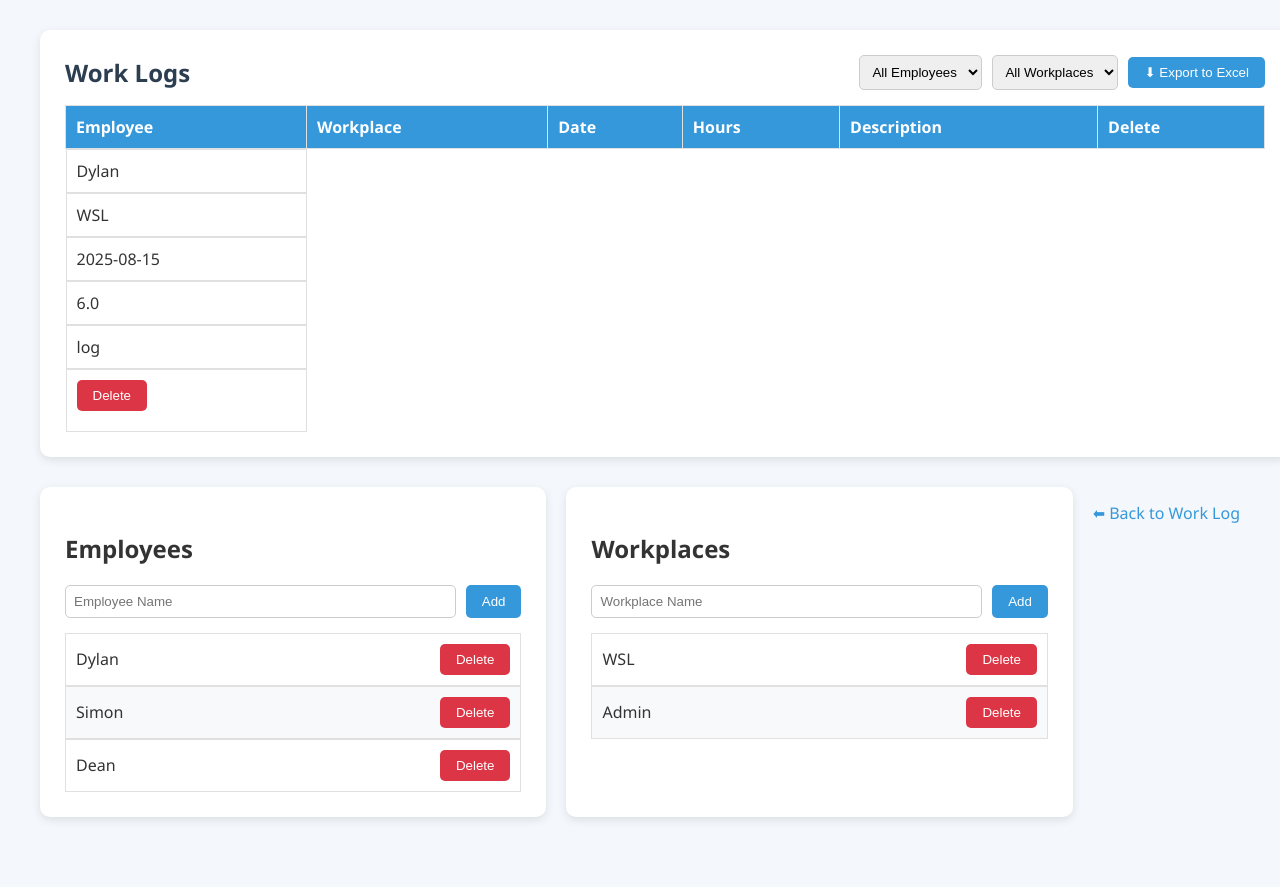
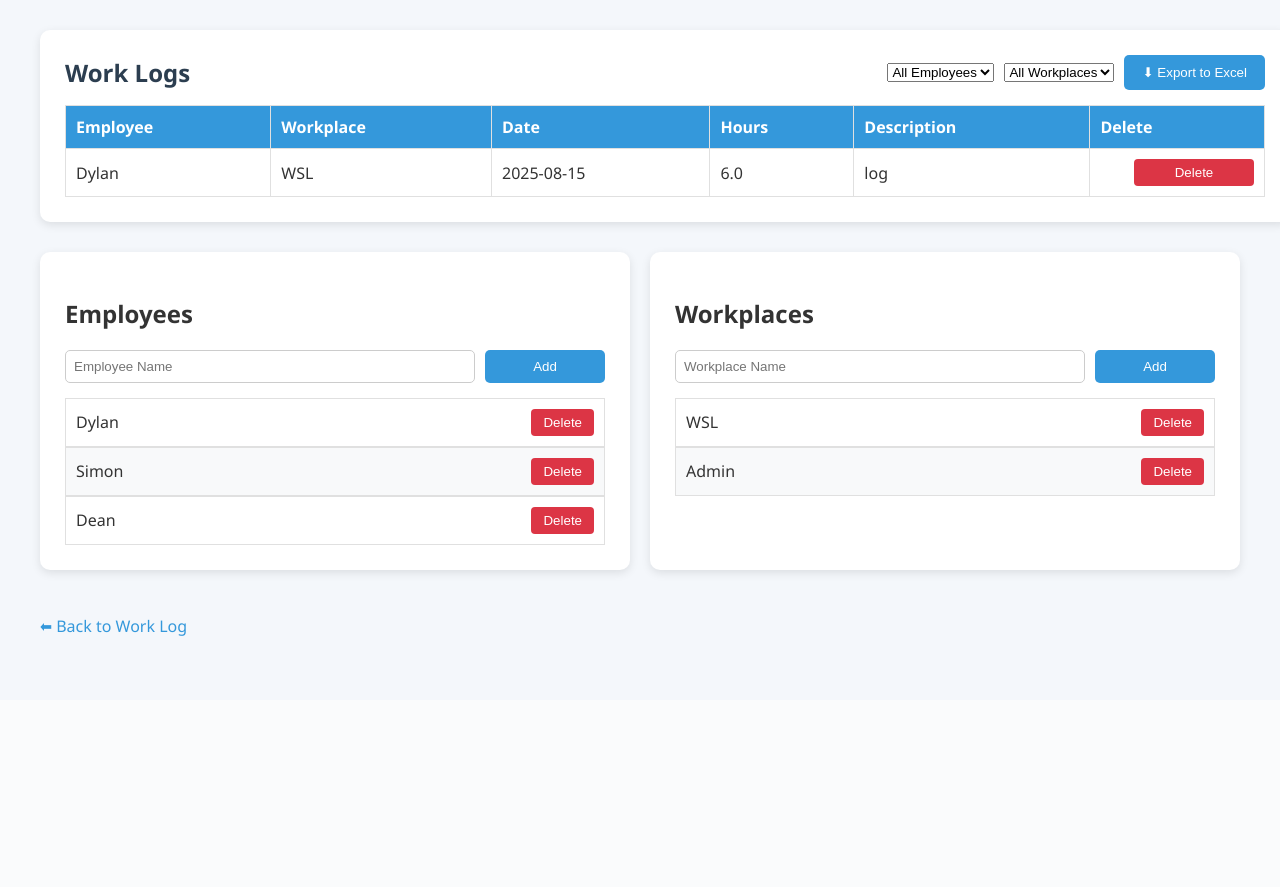
Before and after one commit to DylanBousfield/Logbook, a Flask app: page /admin in a window 1280 px wide. Shown: the part 100-987 px from the top of the page. After the commit the page ends 736 px from the top, so only its background shows below. Run offline with Flask 3, Linux system fonts and the light colour scheme.

Commit message:
Updated Admin Panel: widened name input boxes in Employee and Workplace panels

```diff
--- a/templates/admin.html
+++ b/templates/admin.html
@@ -68,7 +68,7 @@
             opacity: 0.9;
         }
 
-        /* Table */
+        /* Tables */
         table {
             width: 100%;
             border-collapse: collapse;
@@ -78,6 +78,7 @@
             border: 1px solid #e0e0e0;
             padding: 10px;
             text-align: left;
+            vertical-align: middle;
         }
         table th {
             background: #3498db;
@@ -87,46 +88,42 @@
             background: #f8f9fa;
         }
 
-        /* Fix table cells layout */
-        table td {
+        /* --------------------- Work Logs Table --------------------- */
+        .logs-card table td {
+            display: table-cell; /* standard table layout */
+            vertical-align: middle;
+        }
+        .logs-card table td form {
             display: flex;
-            justify-content: flex-start;
+            justify-content: flex-end;
+            margin: 0;
+        }
+
+        /* --------------------- Employee/Workplace Cards --------------------- */
+        .card:not(.logs-card) table td {
+            display: flex;
+            justify-content: space-between;
             align-items: center;
             gap: 10px;
         }
-        table td form {
-            margin: 0;
-        }
-        table td button.delete {
-            margin-left: auto;
-        }
 
-        /* Responsive table cells */
-        @media (max-width: 600px) {
-            table td {
-                flex-direction: column;
-                align-items: flex-start;
-                gap: 5px;
-            }
-            table td button {
-                align-self: flex-end;
-            }
-        }
-
-        /* Inputs and Buttons in Employee/Workplace cards */
+        /* Employee/Workplace Form Inputs */
         .card form {
             display: flex;
             gap: 10px;
             flex-wrap: wrap;
             margin-bottom: 10px;
         }
-        .card input, .card select {
-            flex: 1;
+        .card form input[name="name"] {
+            flex: 2;       /* make input wider */
+            min-width: 0;  /* prevent overflow issues */
             padding: 8px;
             border-radius: 5px;
             border: 1px solid #ccc;
         }
-        .card button {
+        .card form button {
+            flex: 1;        /* smaller than input */
+            max-width: 120px; /* optional max width */
             padding: 8px 16px;
             border: none;
             border-radius: 5px;
@@ -135,10 +132,23 @@
             cursor: pointer;
             transition: 0.3s;
         }
+        .card form button.delete {
+            background: #dc3545;
+        }
+        .card form button:hover {
+            opacity: 0.9;
+        }
+
+        /* Buttons inside tables */
         .card button.delete {
             background: #dc3545;
+            color: white;
+            padding: 6px 12px;
+            border-radius: 4px;
+            border: none;
+            cursor: pointer;
         }
-        .card button:hover {
+        .card button.delete:hover {
             opacity: 0.9;
         }
 
@@ -151,6 +161,26 @@
         }
         a:hover {
             text-decoration: underline;
+        }
+
+        /* --------------------- Responsive --------------------- */
+        @media (max-width: 600px) {
+            /* Work Logs Table - horizontal scroll */
+            .logs-card table {
+                display: block;
+                overflow-x: auto;
+                width: 100%;
+            }
+            .logs-card table td,
+            .logs-card table th {
+                white-space: nowrap;
+            }
+
+            /* Employee/Workplace tables - stack name & button */
+            .card:not(.logs-card) table td {
+                flex-direction: column;
+                align-items: flex-start;
+            }
         }
     </style>
 </head>
@@ -259,7 +289,7 @@
             </tbody>
         </table>
     </div>
-
+</div>
 
 <a href="/">⬅ Back to Work Log</a>
 
@@ -295,7 +325,6 @@ function fetchLogs() {
                 logsTableBody.appendChild(tr);
             });
 
-            // Update export button link
             exportBtn.setAttribute('onclick', `window.location='/export?employee_id=${employeeId}&workplace_id=${workplaceId}'; return false;`);
         });
 }
```
Also changed, not shown: static/style.css (+35 -14 lines), instance/worklogs.db. Lines whose indentation alone changed are shown as unchanged.
